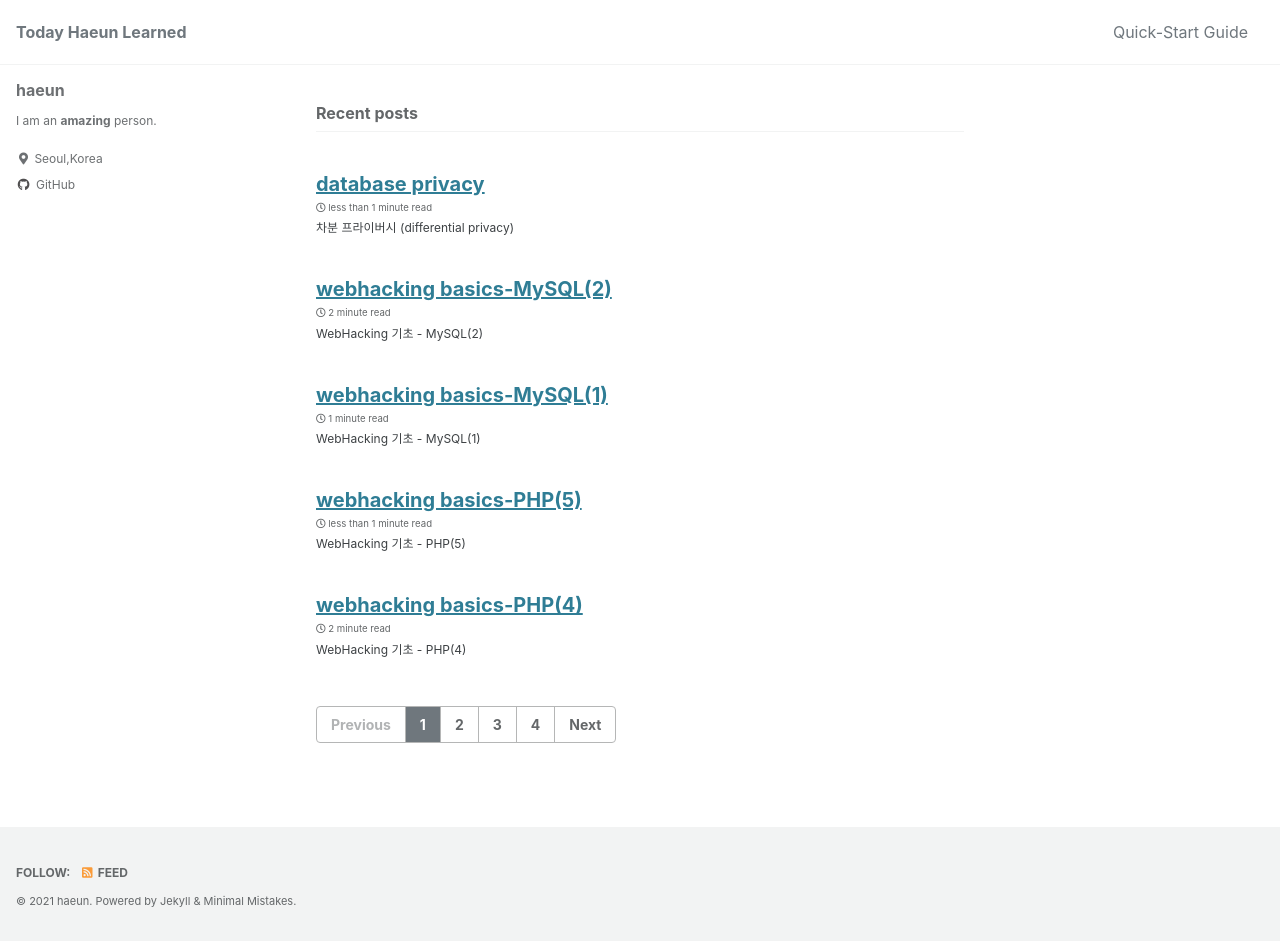
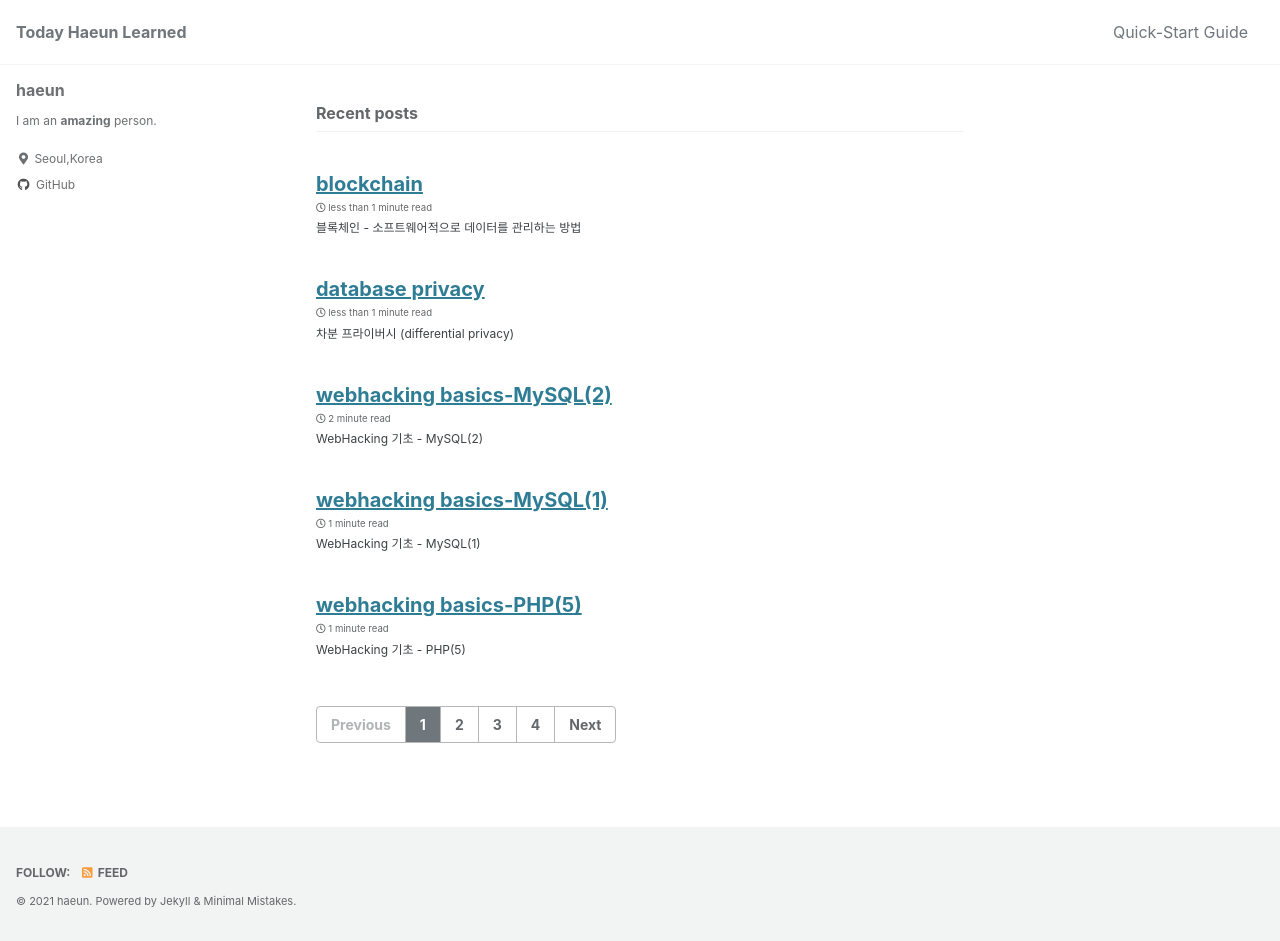
Before and after one commit to gkdms1457/TIL, a Jekyll site: the page built from index.html, in a window 1280 px wide. Built offline with Jekyll 4.4.1, drawn with Linux system fonts in a browser that asks for light colours; cached includes are drawn as plain includes; the list of posts is cut into pages by our own code; part of the change alters nothing that is shown.

Commit message:
2021-02-14-TIL-modification

````diff
--- /dev/null
+++ b/_posts/2021-02-11-blockchain.md
@@ -0,0 +1,14 @@
+---
+title : blockchain
+category :
+    - blockchain
+    - data security
+tag :
+    - blockchain
+    - cryptocurrency
+---
+블록체인 - 소프트웨어적으로 데이터를 관리하는 방법
+
+데이터 - 수치, 전자기기에서는 메모리에 저장할 수 있는 모든 형태를 뜻함(글자, 이미지, 동영상,..)
+
+소프트웨어 -
--- a/_posts/webhacking/basics/PHP/2021-02-02-PHP(5).md
+++ b/_posts/webhacking/basics/PHP/2021-02-02-PHP(5).md
@@ -64,3 +64,24 @@ WebHacking 기초 - PHP(5)
     }
  ?>
  ```
+
+ ![basename 방어](/TIL/assets/images/filepathDefense.PNG)
+
+ 이 외에도 파일을 삭제할 때 어떤일이 일어나는지 웹브라우저의 개발자 도구를 통해 알 수 있다. 웹브라우저의 inspection > network > Preserve log를 키면 서버와 주고받는 정보를 볼 수 있다. 이를 통해 삭제할 때 delete_process를 실행하고 post방식으로 id값을 전달한다는 것을 알 수 있다.
+ ![파일 삭제 로그](/TIL/assets/images/fileDeleteLog.PNG)
+
+ 이를 이용해 id값을 변경하여 다른 파일들을 삭제할 수 있다. 이것을 막기위해 위와 마찬가지로 basename함수를 이용한다.
+
+ ```php
+ //delete_process.php
+ <?php
+ unlink('data/'.basename($_POST['id']));
+ header('Location: /index.php');
+ ?>
+ ```
+
+
+---
+나중에 공부할 것
+* 로그인 기능 - session 회원마다 다른권한
+* 다른 기업의 인증시스템 이용 - federation authentication 회사명
````
